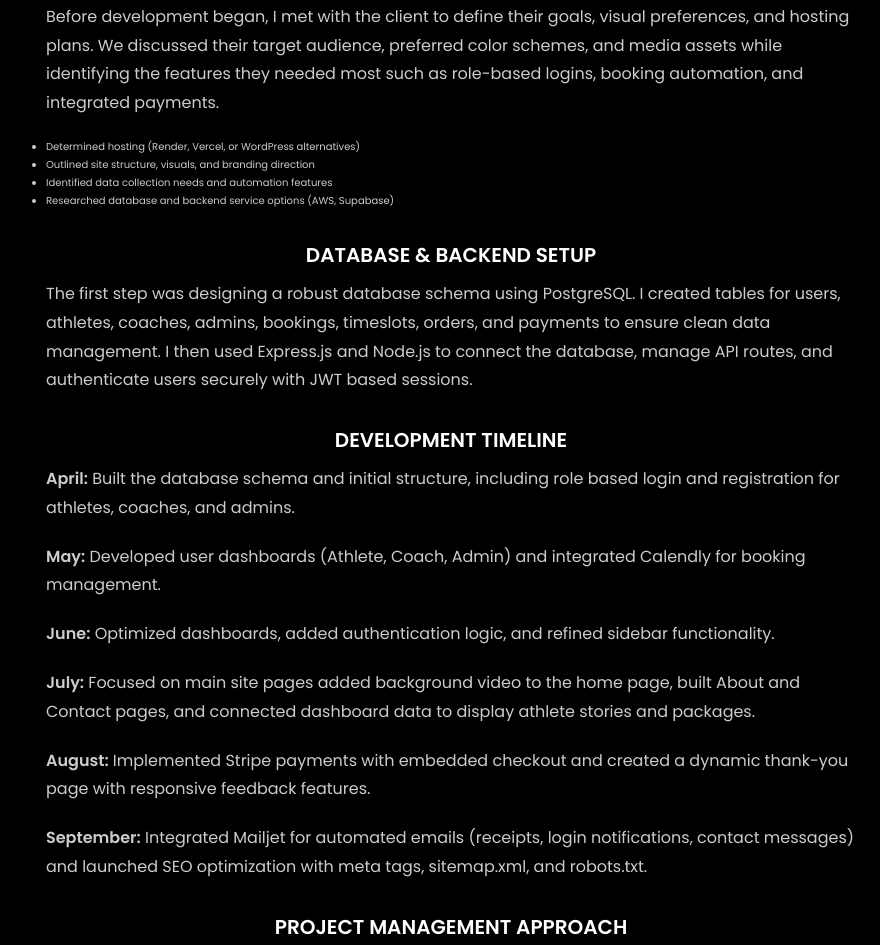
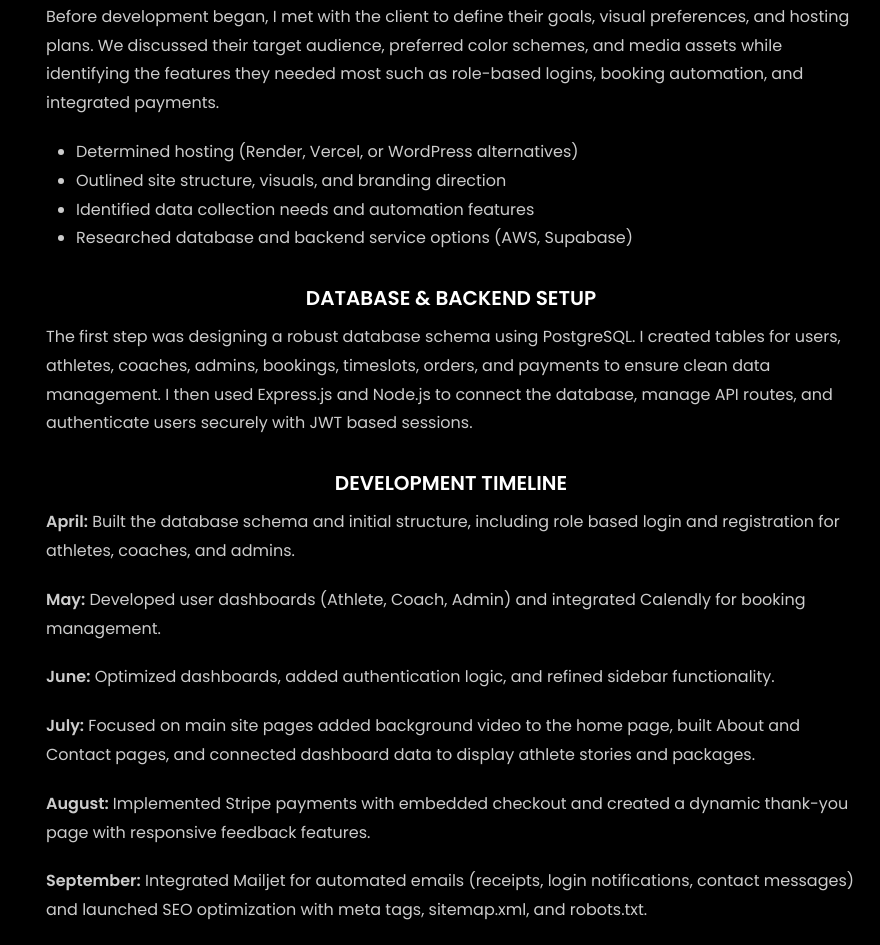
Before and after one commit to BDR14334/Portfolio-Website, a plain HTML site: page Experience/ZSP/index.html in a window 1280 px wide. Shown: the part 984-1929 px from the top of the page, without its empty margins (189-1069 px from the left). Drawn offline with Linux system fonts and the light colour scheme.

Commit message:
Update index.html

```diff
--- a/Experience/ZSP/index.html
+++ b/Experience/ZSP/index.html
@@ -199,10 +199,12 @@
             }
 
             ul {
-                text-align: left;
+                text-align: left !important;
                 color: #ccc;
-                line-height: 1.8;
-                margin-bottom: 20px;
+                line-height: 1.8 !important;
+                margin-bottom: 20px !important;
+                font-size: 16px;
+                padding-left: 30px;
             }
 
             @media (max-width: 600px) {
```
